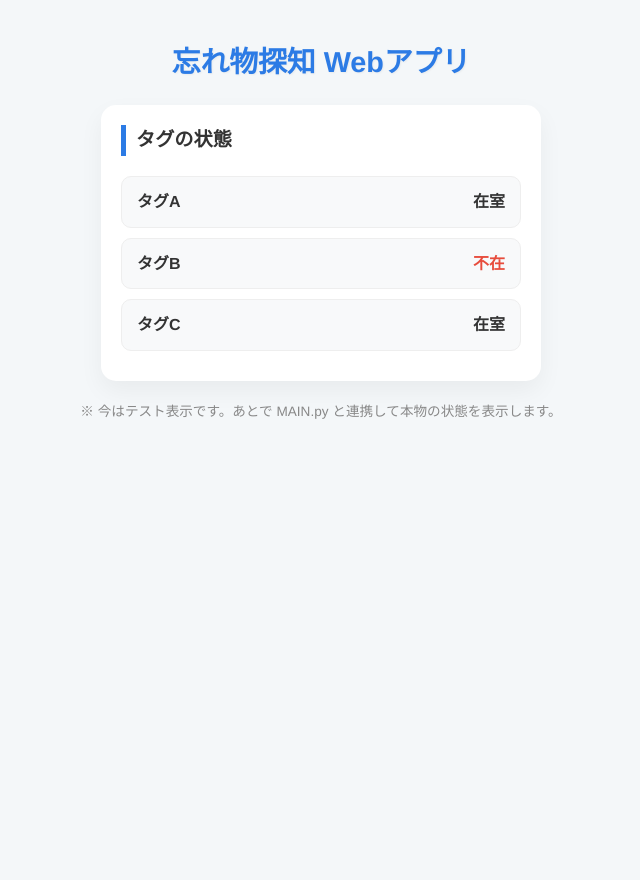
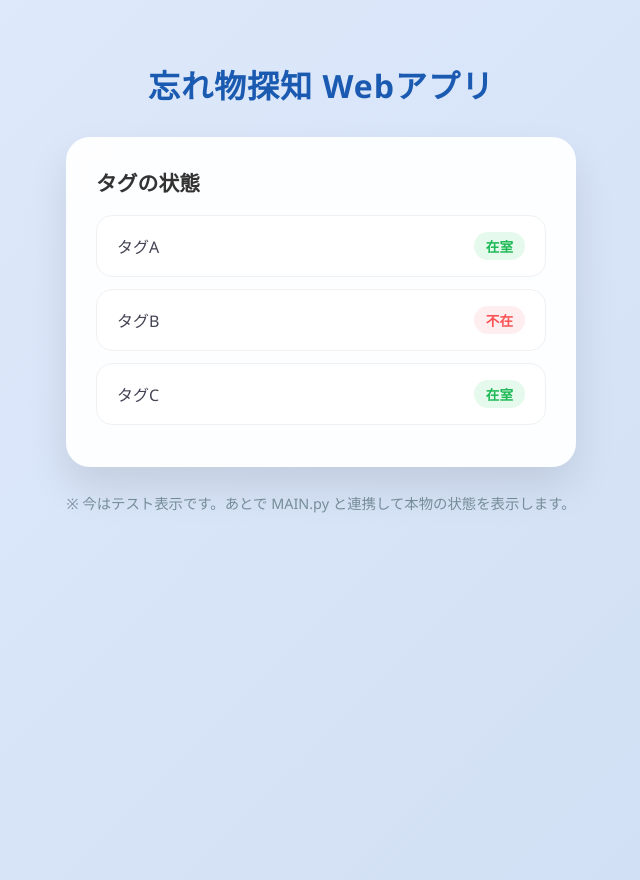
Before and after one commit to DoE029/SOTUKEN, a Flask app: page / in a window 1280 px wide. Shown: the whole page, without its empty margins (319-959 px from the left). Before the commit the page ends 419 px from the top, so only its background shows below. Run offline with Flask 3, Linux system fonts and the light colour scheme.

Commit message:
webアプリ改善

```diff
--- a/webapp/static/style.css
+++ b/webapp/static/style.css
@@ -1,67 +1,94 @@
-/* 全体のリセットと背景 */
+/* 全体の設定 */
 body {
-    font-family: "Helvetica Neue", Arial, "Hiragino Kaku Gothic ProN", "Hiragino Sans", Meiryo, sans-serif;
-    background-color: #f4f7f9;
-    color: #333;
-    line-height: 1.6;
+    font-family: "Segoe UI", Roboto, Helvetica, Arial, sans-serif;
+    /* 爽やかなグラデーション背景 */
+    background: linear-gradient(135deg, #e0eafc 0%, #cfdef3 100%);
+    min-height: 100vh;
     margin: 0;
-    padding: 20px;
+    padding: 40px 20px;
     display: flex;
     flex-direction: column;
     align-items: center;
+    color: #445;
 }
 
-/* メインタイトルの装飾 */
+/* タイトル */
 h1 {
-    color: #2c7be5;
-    font-size: 1.8rem;
-    margin-bottom: 20px;
-    text-shadow: 1px 1px 2px rgba(0,0,0,0.05);
+    color: #1a5ab1;
+    font-size: 2rem;
+    margin-bottom: 30px;
+    letter-spacing: 1px;
 }
 
-/* タグ状態表示エリア（カード） */
+/* メインカード */
 .tag-status {
-    background-color: #ffffff;
+    background-color: rgba(255, 255, 255, 0.95);
     width: 100%;
-    max-width: 400px;
-    padding: 20px;
-    border: none;
-    border-radius: 15px;
-    box-shadow: 0 10px 25px rgba(0, 0, 0, 0.05); /* 柔らかい影 */
+    max-width: 450px;
+    padding: 30px;
+    border-radius: 24px;
+    box-shadow: 0 20px 40px rgba(0, 0, 0, 0.1); /* 深みのある影 */
+    backdrop-filter: blur(10px); /* ガラスのような質感 */
 }
 
 .tag-status h2 {
     margin-top: 0;
-    font-size: 1.2rem;
-    border-left: 5px solid #2c7be5; /* 左側にアクセントの線 */
-    padding-left: 10px;
-    margin-bottom: 20px;
+    font-size: 1.3rem;
+    color: #333;
+    display: flex;
+    align-items: center;
+    gap: 10px;
 }
 
 /* リストのデザイン */
 .tag-status ul {
-    list-style: none; /* 点を消す */
+    list-style: none;
     padding: 0;
     margin: 0;
 }
 
-/* リスト項目（1つ1つのタグ行） */
+/* リストの各項目 */
 .tag-status li {
-    background: #f8f9fa;
-    margin-bottom: 10px;
-    padding: 12px 15px;
-    border-radius: 10px;
+    background: #ffffff;
+    margin-bottom: 12px;
+    padding: 16px 20px;
+    border-radius: 16px;
     display: flex;
-    justify-content: space-between; /* 名前と状態を左右に分ける */
+    justify-content: space-between;
     align-items: center;
-    font-weight: bold;
-    border: 1px solid #eee;
+    border: 1px solid #f0f0f0;
+    transition: transform 0.2s, box-shadow 0.2s; /* 動きを滑らかに */
 }
 
-/* 注意書き（フッター） */
+/* マウスを乗せた時の動き */
+.tag-status li:hover {
+    transform: translateY(-3px);
+    box-shadow: 0 5px 15px rgba(0,0,0,0.05);
+}
+
+/* ステータスバッジの共通設定 */
+.status {
+    padding: 4px 12px;
+    border-radius: 20px;
+    font-size: 0.85rem;
+    font-weight: bold;
+}
+
+/* 在室（緑） */
+.status.in {
+    background-color: #e6f9ed;
+    color: #1db954;
+}
+
+/* 不在（赤） */
+.status.out {
+    background-color: #ffeef0;
+    color: #fa5252;
+}
+
+/* 下部の注釈 */
 p {
-    font-size: 0.85rem;
-    color: #888;
-    margin-top: 20px;
-    text-align: center;
+    margin-top: 25px;
+    color: #78909c;
+    font-size: 0.9rem;
 }
--- a/webapp/templates/index.html
+++ b/webapp/templates/index.html
@@ -23,10 +23,26 @@
             あとでここを「本物のデータ」に差し替える。
         -->
         <ul>
+            <li>
+                <span>タグA</span>
+                <span class="status in">在室</span>
+            </li>
+            <li>
+                <span>タグB</span>
+                <span class="status out">不在</span>
+            </li>
+            <li>
+                <span>タグC</span>
+                <span class="status in">在室</span>
+            </li>
+        </ul>
+        <!--
+        <ul>
             <li>タグA <span>在室</span></li>
             <li>タグB <span style="color: #e74c3c;">不在</span></li>
             <li>タグC <span>在室</span></li>
         </ul>
+        -->
     </section>
 
     <p>※ 今はテスト表示です。あとで MAIN.py と連携して本物の状態を表示します。</p>
```
